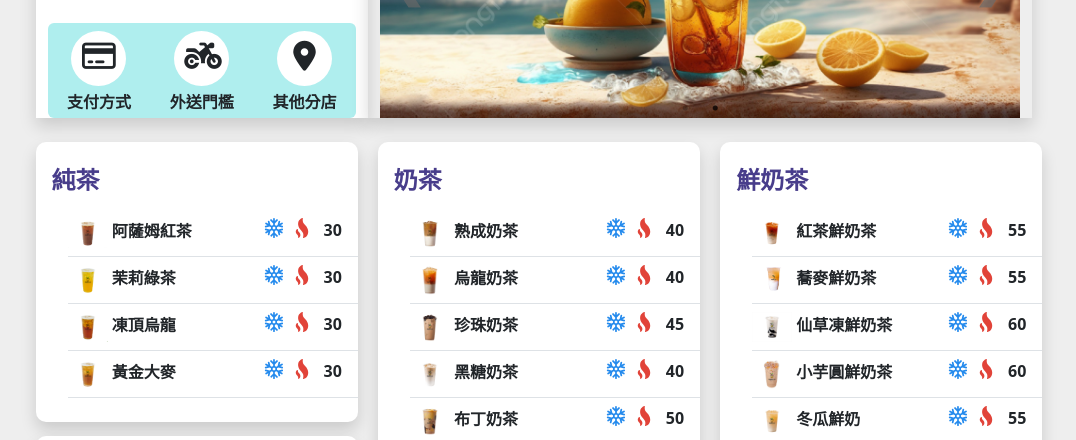
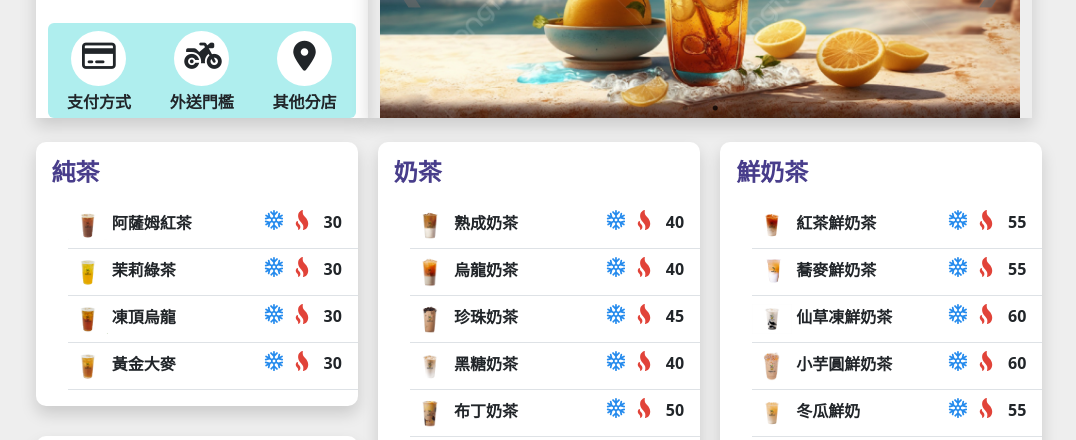
Before and after one commit to ling0502/EEIT64, a plain HTML site: page index.html in a window 1280 px wide. Shown: the part 268-708 px from the top of the page, without its empty margins (106-1182 px from the left). Drawn offline with nearby package versions, Linux system fonts and the light colour scheme; some packages are replaced by stand-ins of ours.

Commit message:
menublock padding

```diff
--- a/assets/src/style.css
+++ b/assets/src/style.css
@@ -87,7 +87,7 @@
 }
 
 .menublock {
-    padding: 8px 0;
+    /* padding: 8px 0; */
     border-radius: 10px;
     background-color: white;
 }
```
